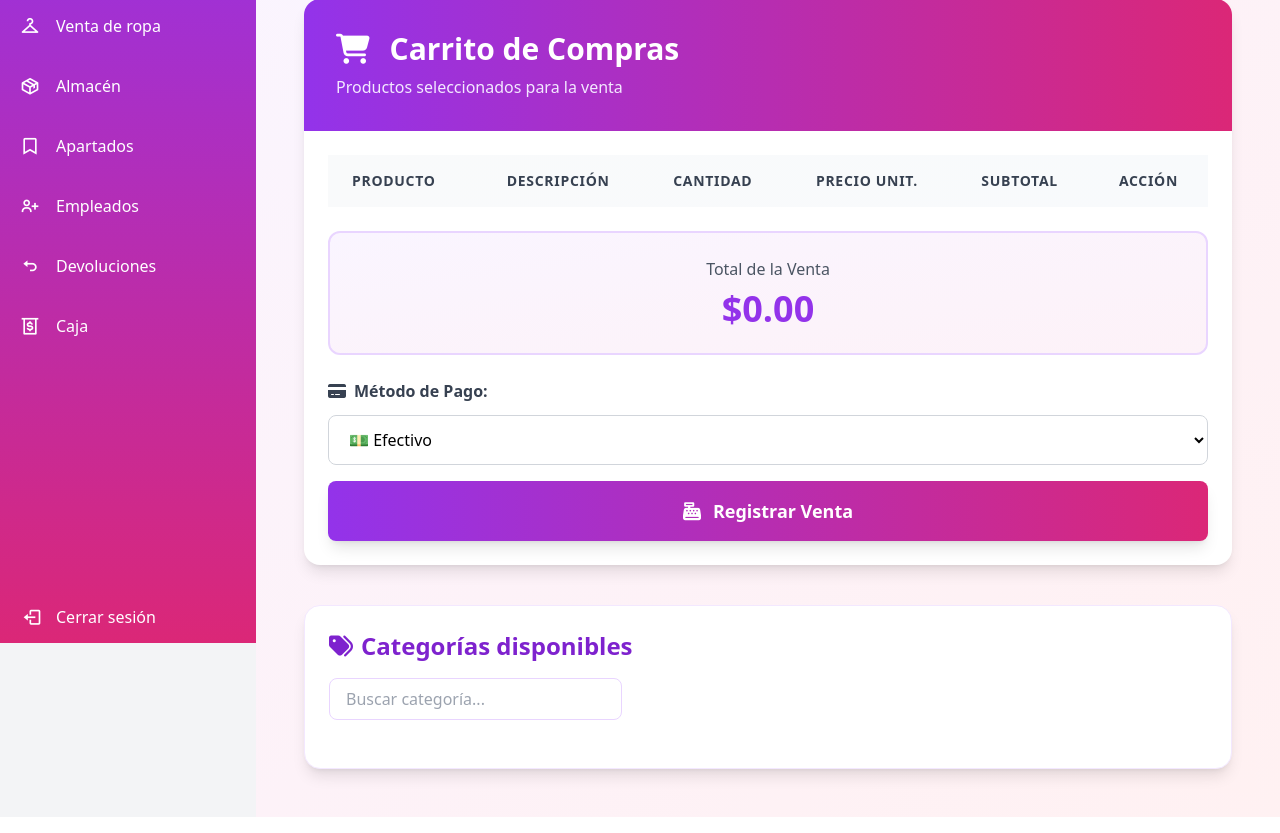
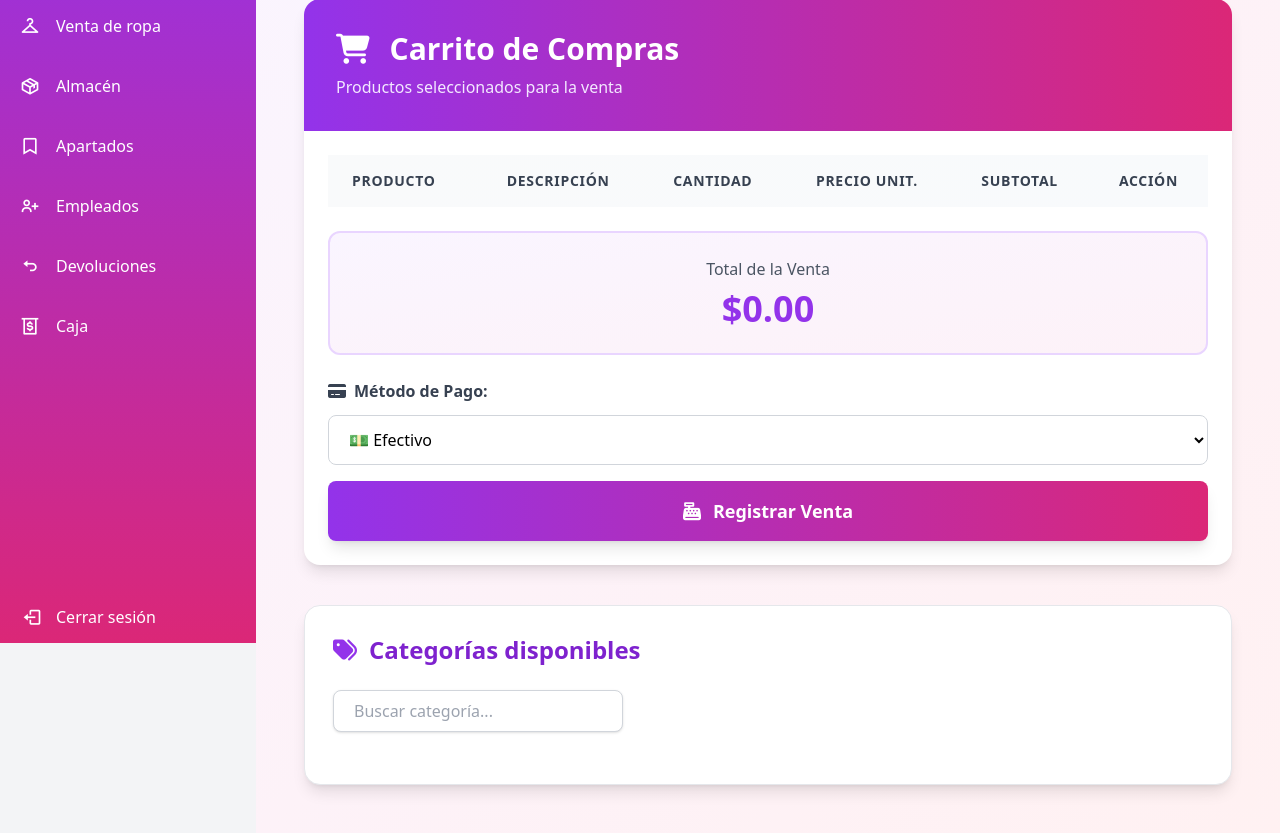
Before and after one commit to Crischickenbby/Blancos_Valentina, a Flask app: template app/templates/venta.html in a window 1280 px wide. Shown: the part 157-990 px from the top of the page. Run offline with Flask 3, Linux system fonts and the light colour scheme; the template is opened without the code that fills it, so the values that code supplies are empty; some libraries are stand-ins or nearby versions.

Commit message:
Se mejoró el diseño de las categorias(Solo colores)

```diff
--- a/app/static/js/venta.js
+++ b/app/static/js/venta.js
@@ -107,10 +107,12 @@ document.addEventListener('DOMContentLoaded', function() {
         cont.innerHTML = '';
             categorias.forEach(cat => {
                 const card = document.createElement('div');
-            card.className = 'categoria-card cursor-pointer bg-gradient-to-br from-purple-100 to-pink-100 hover:from-purple-200 hover:to-pink-200 border-2 border-purple-200 hover:border-pink-400 rounded-xl shadow-md p-6 flex flex-col items-center gap-2 transition-all duration-200';
+                card.className = `categoria-card cursor-pointer bg-white border-2 border-pink-400 rounded-3xl shadow-xl p-8 flex flex-col items-center gap-4 transition-all duration-200 hover:shadow-2xl hover:scale-105 hover:border-purple-400`;
                 card.innerHTML = `
-                <i class="fas fa-tag text-3xl text-pink-500 mb-2"></i>
-                <span class="font-bold text-lg text-purple-800">${cat.nombre}</span>
+                    <div class="flex items-center justify-center w-20 h-20 rounded-full bg-gradient-to-br from-pink-400 via-purple-400 to-purple-600 shadow-lg mb-4 border-4 border-white">
+                        <i class="fas fa-tag text-4xl text-white drop-shadow"></i>
+                    </div>
+                    <span class="font-black text-xs tracking-widest text-gray-700 text-center uppercase">${cat.nombre}</span>
                 `;
                 card.onclick = function() {
                     abrirModalCategoria(cat.id, cat.nombre);
--- a/app/templates/venta.html
+++ b/app/templates/venta.html
@@ -32,12 +32,24 @@
                 <table class="w-full">
                     <thead class="bg-gradient-to-r from-gray-50 to-slate-50">
                         <tr>
-                                <th class="px-6 py-4 text-left text-sm font-semibold text-gray-700 uppercase tracking-wider">Producto</th>
-                                <th class="px-6 py-4 text-center text-sm font-semibold text-gray-700 uppercase tracking-wider">Descripción</th>
-                                <th class="px-6 py-4 text-center text-sm font-semibold text-gray-700 uppercase tracking-wider">Cantidad</th>
-                                <th class="px-6 py-4 text-center text-sm font-semibold text-gray-700 uppercase tracking-wider">Precio Unit.</th>
-                                <th class="px-6 py-4 text-center text-sm font-semibold text-gray-700 uppercase tracking-wider">Subtotal</th>
-                                <th class="px-6 py-4 text-center text-sm font-semibold text-gray-700 uppercase tracking-wider">Acción</th>
+                            <th
+                                class="px-6 py-4 text-left text-sm font-semibold text-gray-700 uppercase tracking-wider">
+                                Producto</th>
+                            <th
+                                class="px-6 py-4 text-center text-sm font-semibold text-gray-700 uppercase tracking-wider">
+                                Descripción</th>
+                            <th
+                                class="px-6 py-4 text-center text-sm font-semibold text-gray-700 uppercase tracking-wider">
+                                Cantidad</th>
+                            <th
+                                class="px-6 py-4 text-center text-sm font-semibold text-gray-700 uppercase tracking-wider">
+                                Precio Unit.</th>
+                            <th
+                                class="px-6 py-4 text-center text-sm font-semibold text-gray-700 uppercase tracking-wider">
+                                Subtotal</th>
+                            <th
+                                class="px-6 py-4 text-center text-sm font-semibold text-gray-700 uppercase tracking-wider">
+                                Acción</th>
                         </tr>
                     </thead>
                     <tbody id="productos-seleccionados" class="bg-white divide-y divide-gray-200">
@@ -80,26 +92,34 @@
 
 
     <!-- Categorías como cards con buscador -->
-        <div id="categorias-lista" class="mt-10 p-6 bg-white rounded-2xl shadow-lg border border-purple-100">
-            <h3 class="text-2xl font-bold text-purple-700 mb-4 flex items-center gap-2">
-                <i class="fas fa-tags"></i> Categorías disponibles
+    <div id="categorias-lista"
+        class="mt-10 p-7 bg-white rounded-2xl shadow-lg border border-gray-200">
+        <h3 class="text-2xl font-bold text-purple-700 mb-6 flex items-center gap-3">
+            <i class="fas fa-tags text-purple-600 text-2xl"></i> Categorías disponibles
         </h3>
         <div class="mb-6 flex items-center gap-3">
-                <input id="buscador-categorias" type="text" placeholder="Buscar categoría..." class="w-full md:w-1/3 px-4 py-2 border border-purple-200 rounded-lg focus:outline-none focus:ring-2 focus:ring-pink-400" />
+            <input id="buscador-categorias" type="text" placeholder="Buscar categoría..."
+                class="w-full md:w-1/3 px-5 py-2 border border-gray-300 rounded-lg focus:outline-none focus:ring-2 focus:ring-purple-400 bg-white shadow text-base transition-all duration-200" />
         </div>
-            <div id="categorias-contenido" class="grid grid-cols-1 sm:grid-cols-2 md:grid-cols-3 lg:grid-cols-4 gap-6">
-                <!-- Aquí se insertarán las categorías dinámicamente -->
+        <div id="categorias-contenido" class="grid grid-cols-1 sm:grid-cols-2 md:grid-cols-3 lg:grid-cols-5 gap-6">
+            <!-- Aquí se insertarán las categorías dinámicamente como tarjetas -->
         </div>
     </div>
 
     <!-- Modal de productos por categoría -->
-        <div id="modal-productos-categoria" class="fixed inset-0 z-50 hidden items-center justify-center bg-black bg-opacity-40">
-            <div class="bg-white rounded-2xl shadow-2xl p-8 max-w-2xl w-full border-2 border-pink-400 animate-fade-in relative">
-                <button id="cerrar-modal-categoria" class="absolute top-3 right-3 text-gray-400 hover:text-pink-600 text-2xl font-bold">&times;</button>
-                <h4 class="text-2xl font-bold text-pink-700 mb-4 flex items-center gap-2">
-                    <i class="fas fa-box"></i> Productos de la categoría: <span id="nombre-categoria-modal" class="ml-2"></span>
+    <div id="modal-productos-categoria"
+        class="fixed inset-0 z-50 hidden items-center justify-center bg-black bg-opacity-40">
+        <div
+            class="bg-gradient-to-br from-white via-pink-100 to-purple-100 rounded-3xl shadow-2xl p-10 max-w-3xl w-full border-4 border-purple-300 animate-fade-in relative flex flex-col">
+            <button id="cerrar-modal-categoria"
+                class="absolute top-4 right-6 text-gray-400 hover:text-pink-600 text-3xl font-extrabold transition-transform duration-200 hover:scale-125">&times;</button>
+            <h4 class="text-3xl font-extrabold text-purple-700 mb-7 flex items-center gap-4">
+                <i class="fas fa-box-open text-3xl bg-gradient-to-r from-pink-200 to-purple-200 rounded-full p-2 shadow"></i> Productos de la categoría: <span id="nombre-categoria-modal"
+                    class="ml-2"></span>
             </h4>
-                <div id="lista-productos-modal" class="grid grid-cols-1 md:grid-cols-2 gap-4"></div>
+            <div id="lista-productos-modal" class="grid grid-cols-1 sm:grid-cols-2 md:grid-cols-3 gap-8">
+                <!-- Aquí se insertarán los productos dinámicamente como tarjetas -->
+            </div>
         </div>
     </div>
 
```
Lines whose indentation alone changed are shown as unchanged.
